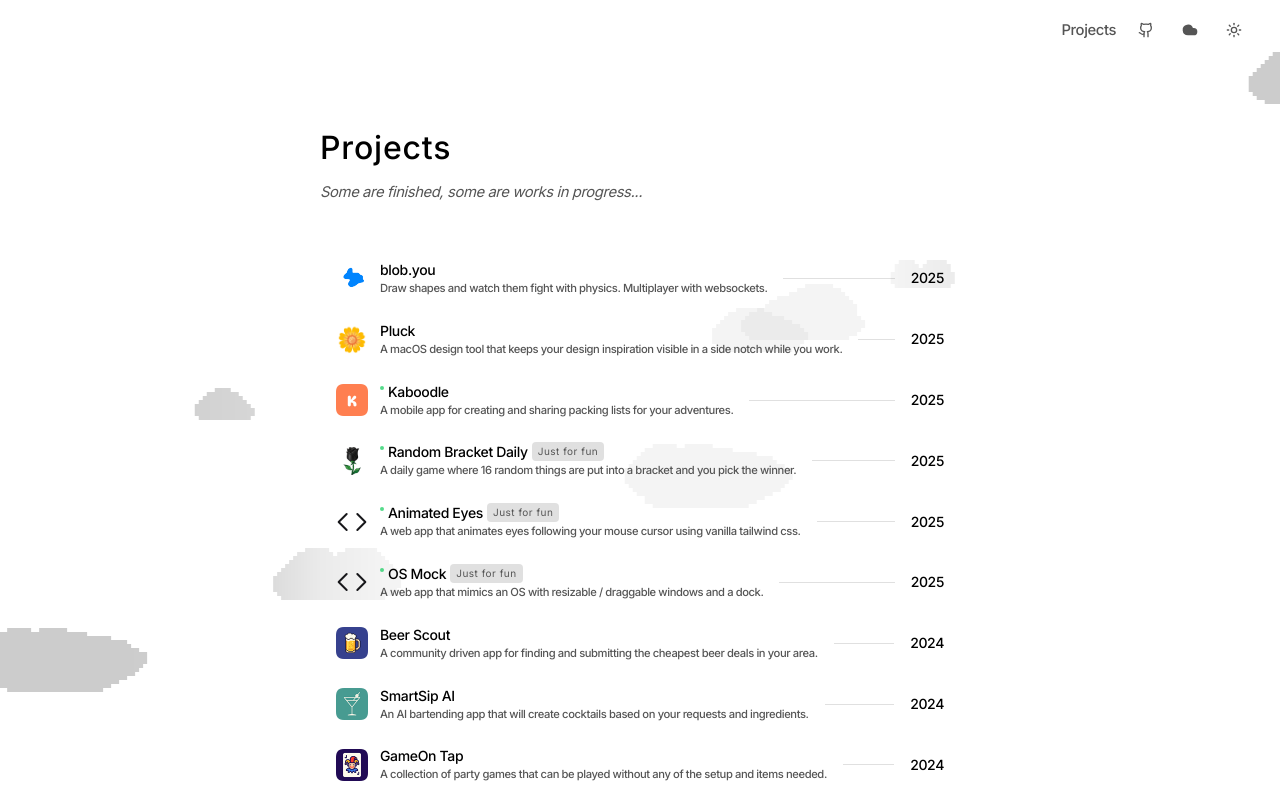
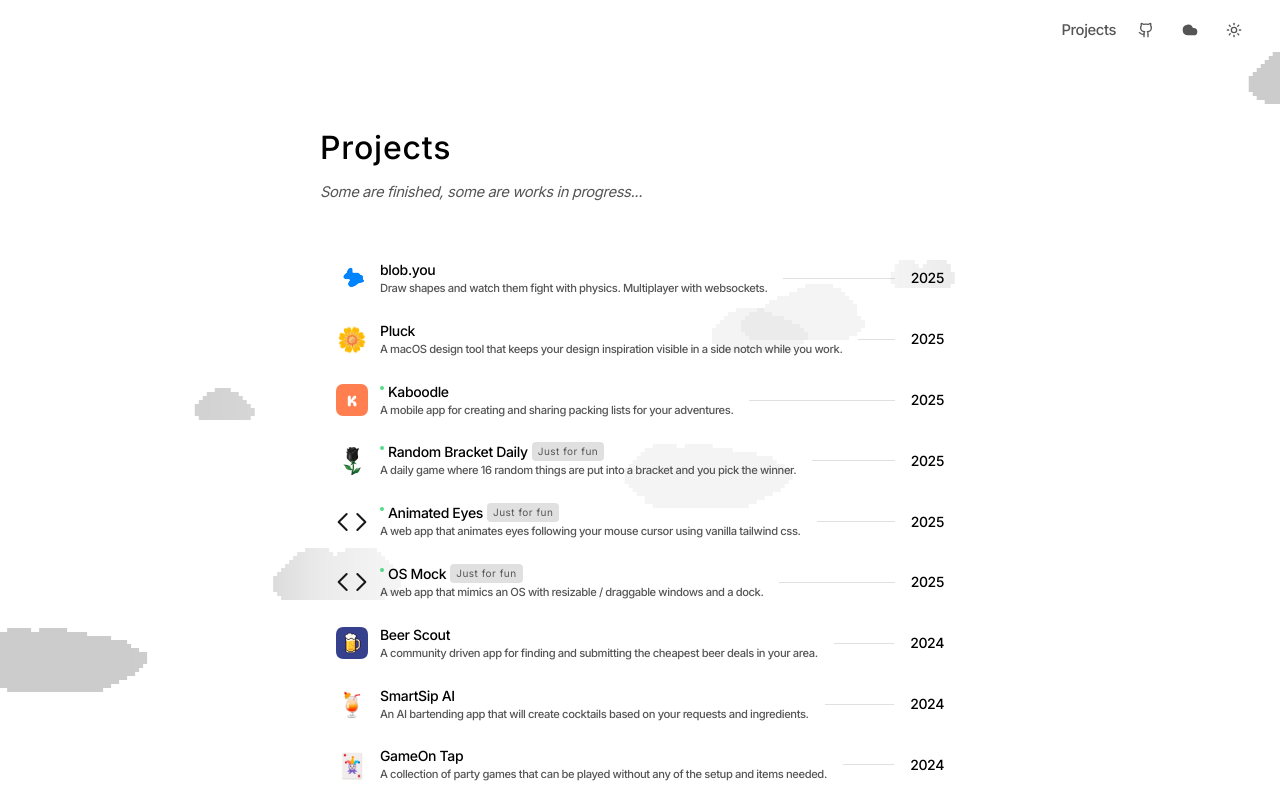
Before and after one commit to Awhalen1999/portfolio, a Next.js app: page /projects in a window 1280 px wide. Shown: the top 800 px of the page. Built offline with nearby package versions, Linux system fonts and the light colour scheme; a web font is replaced by a local one.

Commit message:
update app icons

```diff
--- a/app/(content)/projects/page.tsx
+++ b/app/(content)/projects/page.tsx
@@ -82,7 +82,11 @@ const projects: Project[] = [
     link: "https://github.com/beer-scout-project/beer-scout",
   },
   {
-    icon: "/app-icons/smart-sip.png",
+    icon: (
+      <span className="flex h-8 w-8 items-center justify-center text-2xl">
+        🍹
+      </span>
+    ),
     title: "SmartSip AI",
     description:
       "An AI bartending app that will create cocktails based on your requests and ingredients.",
@@ -90,7 +94,11 @@ const projects: Project[] = [
     link: "https://github.com/Awhalen1999/smart-sip",
   },
   {
-    icon: "/app-icons/gameon-tap.png",
+    icon: (
+      <span className="flex h-8 w-8 items-center justify-center text-2xl">
+        🃏
+      </span>
+    ),
     title: "GameOn Tap",
     description:
       "A collection of party games that can be played without any of the setup and items needed.",
```
